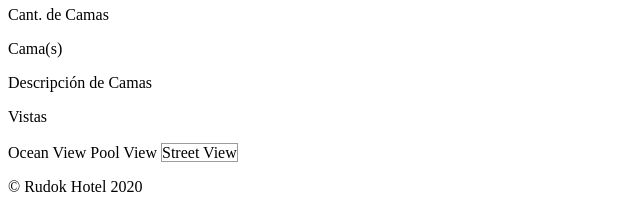
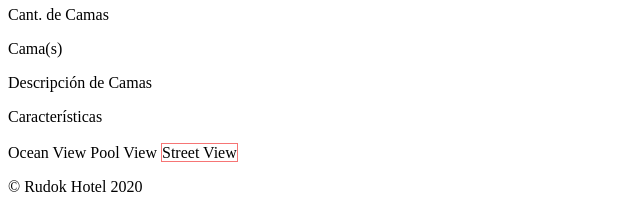
Before and after one commit to MicolPA/hotel_management, a Yii app: template frontend/views/habitacion/room-detail.php in a window 1280 px wide. Shown: the part 1305-1517 px from the top of the page, without its empty margins (0-640 px from the left). Run offline with PHP 8.4 and a stand-in for Yii, Linux system fonts and the light colour scheme; the template is opened without the code that fills it, so the values that code supplies are empty; some libraries are stand-ins or nearby versions.

Commit message:
room caracteristicas

```diff
--- a/frontend/controllers/HabitacionController.php
+++ b/frontend/controllers/HabitacionController.php
@@ -200,9 +200,11 @@ class HabitacionController extends \yii\web\Controller
     public function actionVer($id){
 
     	$model = $this->findModel($id);
+        $feactures = explode(',', $model->type->description);
 
     	return $this->render('room-detail', [
             'model' => $model,
+            'feactures' => $feactures,
         ]);
     }
 
--- a/frontend/views/habitacion/room-detail.php
+++ b/frontend/views/habitacion/room-detail.php
@@ -21,7 +21,7 @@ use yii\widgets\DetailView;
 		<div class="mt-2">
 		<div class="mt-4">
 			<span class="font-weight-bold h5 text-primary">Descripción</span>
-			<p class="h4 font-weight-light"><?= $model->description; ?></p>
+			<p class="h5 font-weight-light"><?= $model->description; ?></p>
 		</div>
 		</div>
 	</div>
@@ -29,26 +29,26 @@ use yii\widgets\DetailView;
 
 		<div>
 			<span class="font-weight-bold h5 text-primary">Tipo</span>
-			<p class="h4 font-weight-light"><?= $model->ocean_view==0?$model->type->name:$model->type->name." Ocean View" ?></p>
+			<p class="h5 font-weight-light"><?= $model->ocean_view==0?$model->type->name:$model->type->name." Ocean View" ?></p>
 		</div>
 		<div class="mt-4">
 			<span class="font-weight-bold h5 text-primary">Status</span>
-			<p class="h4 font-weight-light"><?= $model->status->name; ?></p>
+			<p class="h5 font-weight-light"><?= $model->status->name; ?></p>
 		</div>
 		<div class="mt-4">
 			<span class="font-weight-bold h5 text-primary">Capacidad de PAX</span>
-			<p class="h4 font-weight-light"><?= $model->people_capacity; ?> Persona(s)</p>
+			<p class="h5 font-weight-light"><?= $model->people_capacity; ?> Persona(s)</p>
 		</div>
 		<div class="mt-4">
 			<span class="font-weight-bold h5 text-primary">Cant. de Camas</span>
-			<p class="h4 font-weight-light"><?= $model->bed; ?> Cama(s)</p>
+			<p class="h5 font-weight-light"><?= $model->bed; ?> Cama(s)</p>
 		</div>
 		<div class="mt-4">
 			<span class="font-weight-bold h5 text-primary">Descripción de Camas</span>
-			<p class="h4 font-weight-light"><?= $model->bed_description; ?></p>
+			<p class="h5 font-weight-light"><?= $model->bed_description; ?></p>
 		</div>
 		<div class="mt-4">
-			<span class="font-weight-bold h5 text-primary">Vistas</span><br><br>
+			<span class="font-weight-bold h5 text-primary">Características</span><br><br>
 			<?php if ($model->ocean_view == 1): ?>
 				<span class="h6 font-weight-light rounded border border-primary pt-1 pb-1 pl-2 pr-2 mr-2"><i class="fas fa-water text-primary"></i> Ocean View</span>
 			<?php endif ?>
@@ -58,6 +58,10 @@ use yii\widgets\DetailView;
 			<?php if ($model->street_view == 1): ?>
 			<span class="h6 font-weight-light rounded pt-1 pb-1 pl-2 pr-2" style="border:1px solid #f67575"><i class="fas fa-city text-pink"></i> Street View</span>
 			<?php endif ?>
+
+			<?php foreach ($feactures as $things): ?>
+			<div class="h6 font-weight-light rounded pt-1 pb-1 pl-2 pr-2" style="border:1px solid #f67575;width: fit-content;display: inline-block;"><?= $things ?></div>
+			<?php endforeach ?>
 		</div>
 
 	</div>
```
